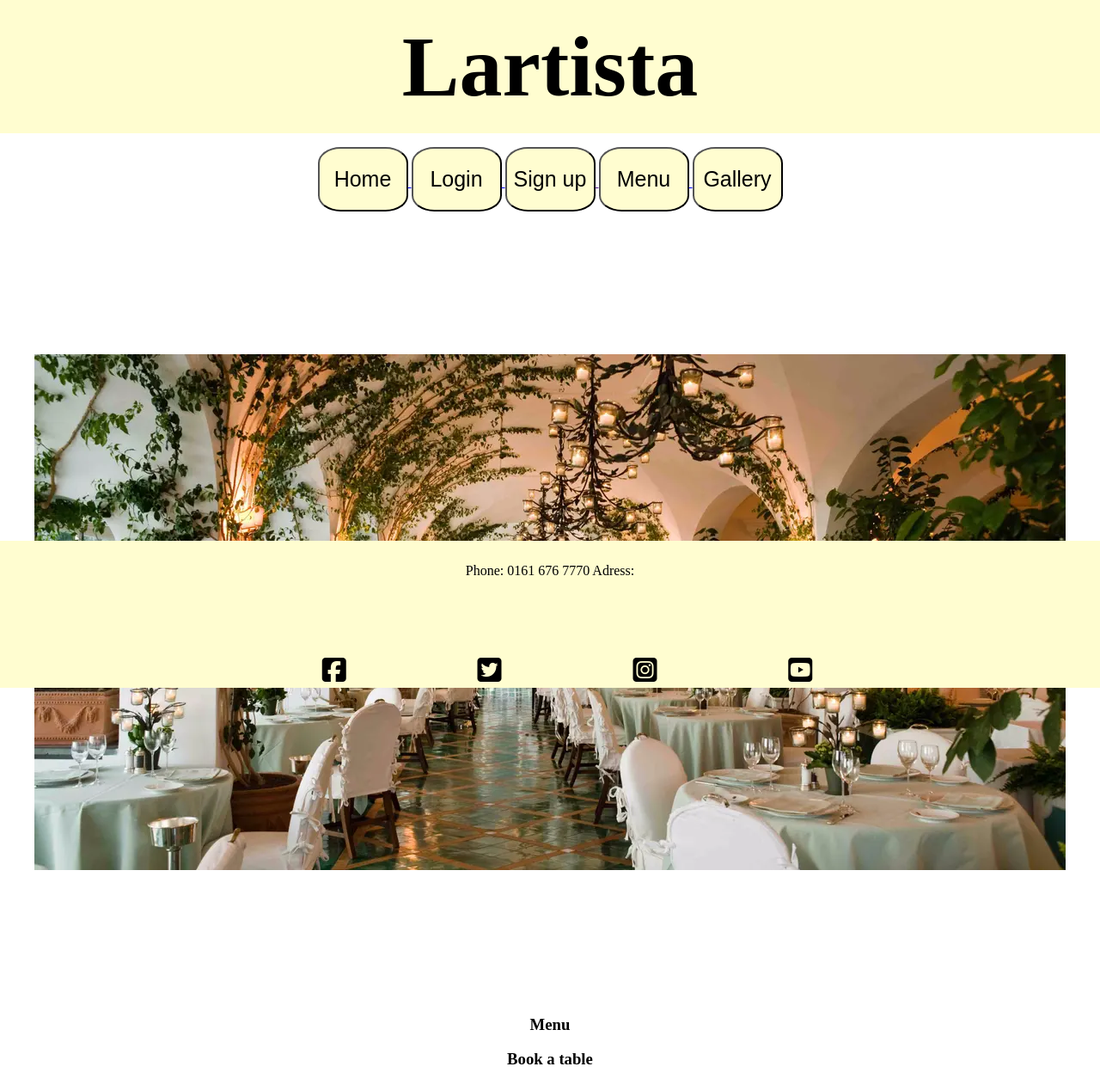
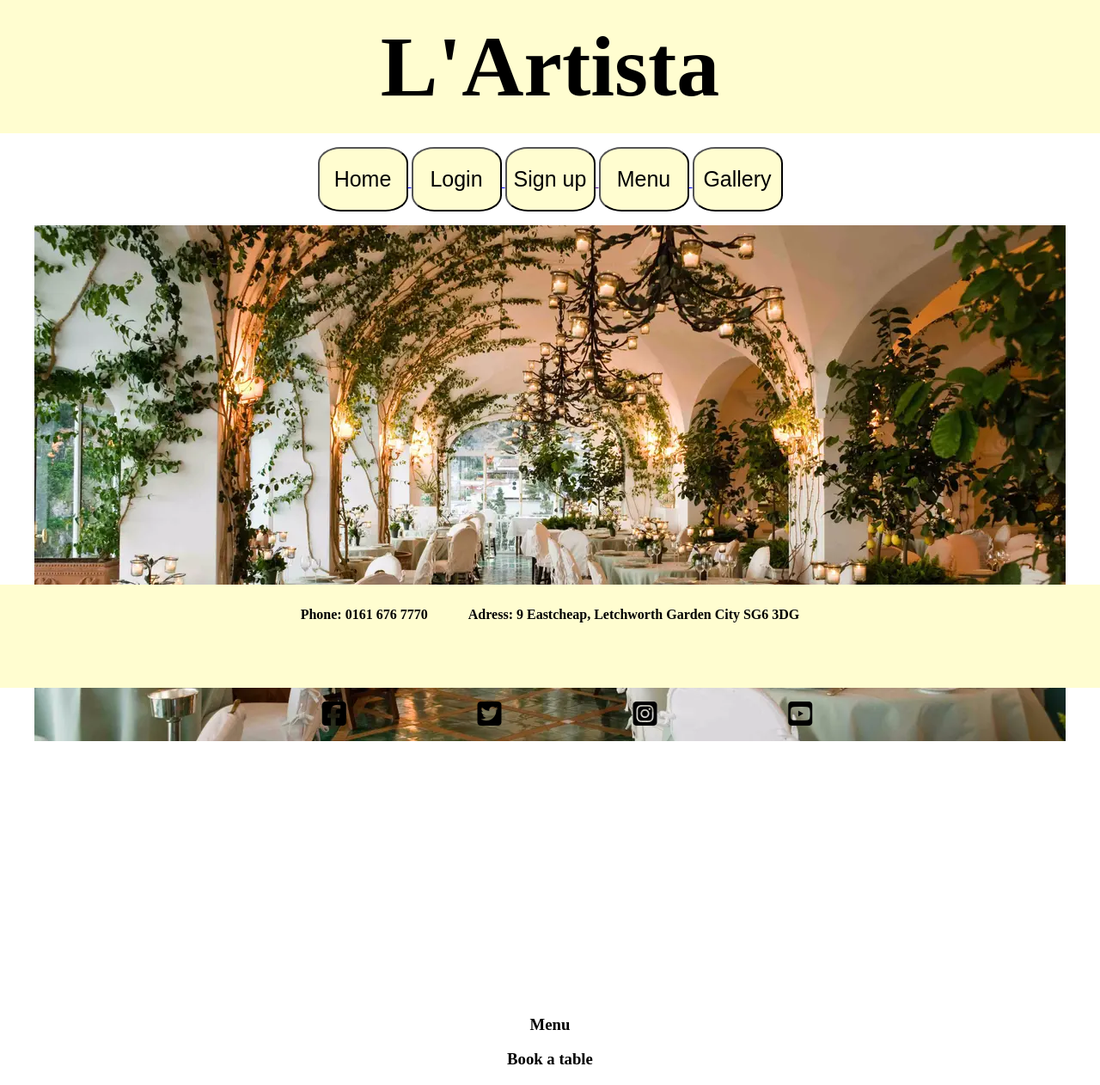
Before and after one commit to mmunson94/Restaurant-Booking-P4, a Django app: page /hello/ in a window 1280 px wide. Shown: the whole page at 86% size. Run offline with Django 3.2, Linux system fonts and the light colour scheme; some libraries are stand-ins or nearby versions.

Commit message:
Continue adding style to home page

```diff
--- a/todo/static/css/style.css
+++ b/todo/static/css/style.css
@@ -98,6 +98,7 @@ h1 {
     height: 900px;
     width: 100%;
     background: url(../images/italian-dining.webp) no-repeat center center;
+    background-position: center top;
 }
 
 .menu {
@@ -118,17 +119,19 @@ footer {
     background-color: #FFFDD0;
     text-align: center;
     max-height: fit-content;
+    height: 100px;
 }
 
 #contact-us {
-    margin-bottom: 10px;
+    font-size: 25spx;
 }
+
 
 
 
 .social-networks {
     text-align: center;
-    max-height: 85px;
+    position: relative;
 }
 
 .social-networks > li {
--- a/todo/templates/base.html
+++ b/todo/templates/base.html
@@ -12,7 +12,7 @@
 </head>
 <body>
     <header>
-        <h1>Lartista</h1>
+        <h1>L'Artista</h1>
     </header>
     <section>
         <p class="nav-bar">
@@ -44,8 +44,7 @@
 
     <footer>
         <div id="contact-us">
-            <p>Phone: 0161 676 7770</p>
-            <p>Address: </p>
+            <p><b>Phone:<b> 0161 676 7770 %nbsp;%nbsp;%nbsp;%nbsp;%nbsp; <b>Adress:<b> 9 Eastcheap, Letchworth Garden City SG6 3DG</p>
         </div>
         <!-- social media links -->
         <ul class="social-networks">
--- a/todo/templates/todo_list.html
+++ b/todo/templates/todo_list.html
@@ -9,7 +9,7 @@
 </head>
     <title>Welcome Page</title>
     <header>
-        <h1>Lartista</h1>
+        <h1>L'Artista</h1>
     </header>
 
 <body>
@@ -48,7 +48,8 @@
 
     <footer>
         <div id="contact-us">
-            <p>Phone: 0161 676 7770          Adress:</p>
+            <p><b>Phone:<b> 0161 676 7770 &#160;&#160;&#160;&#160;&#160;&#160;&#160;&#160;&#160;&#160;
+             <b>Adress:<b> 9 Eastcheap, Letchworth Garden City SG6 3DG</p>
         </div>
         <!-- social media links -->
         <ul class="social-networks">
```
